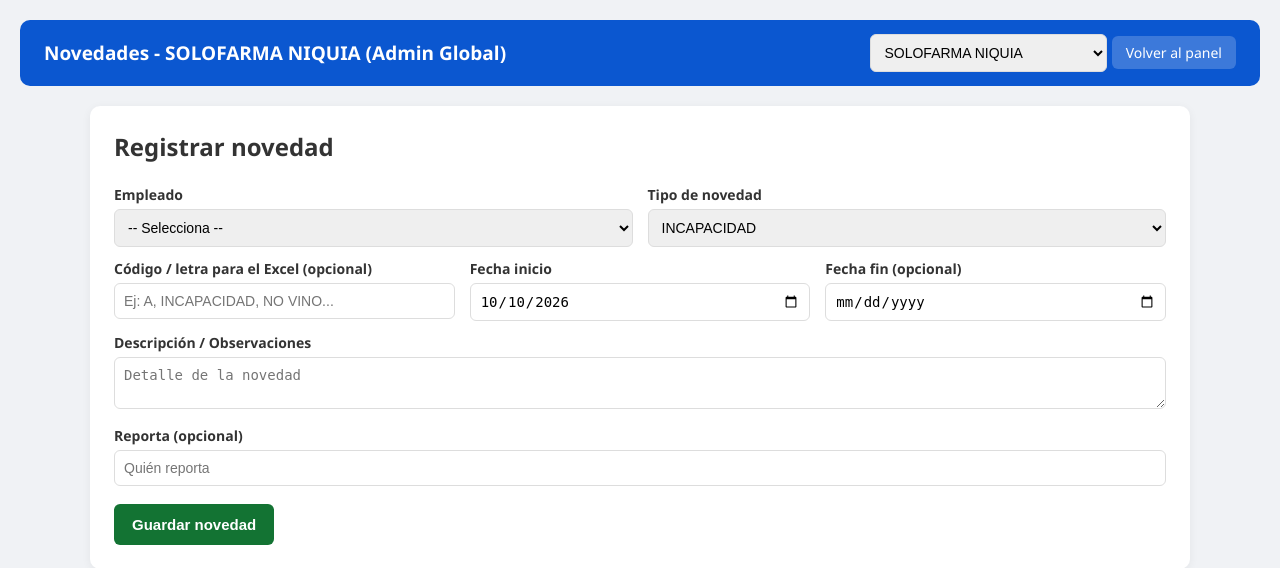
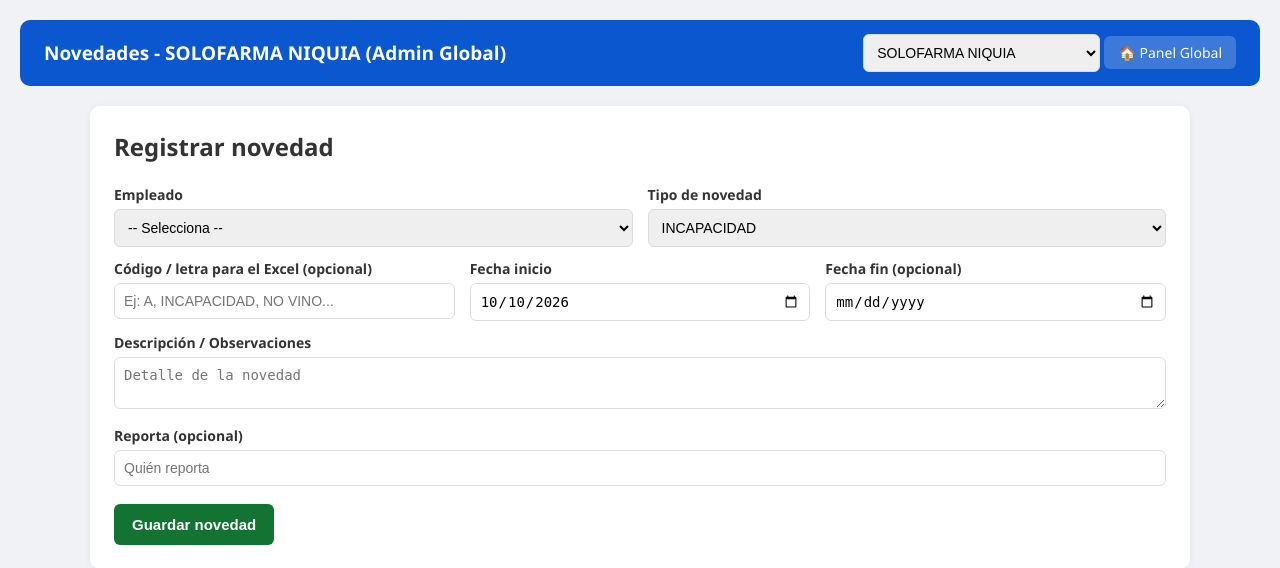
Before and after one commit to rgaitang/proyecto, a Flask app: page /nuevas_novedades?sucursal=1 in a window 1280 px wide. Shown: the top 568 px of the page. Run offline with Flask 3, Linux system fonts and the light colour scheme; the visitor is signed in with stand-in values (Sample User, id 1).

Commit message:
Fix: boton Volver al panel lleva a Panel Global cuando es admin global

```diff
--- a/templates/nuevas_novedades.html
+++ b/templates/nuevas_novedades.html
@@ -45,7 +45,11 @@
                 </select>
             </form>
             {% endif %}
+            {% if es_global %}
+            <a href="{{ url_for('panel_global') }}">🏠 Panel Global</a>
+            {% else %}
             <a href="{{ url_for('panel_local', sucursal=sucursal.id) }}">Volver al panel</a>
+            {% endif %}
         </div>
     </div>
     <div class="container">
```
